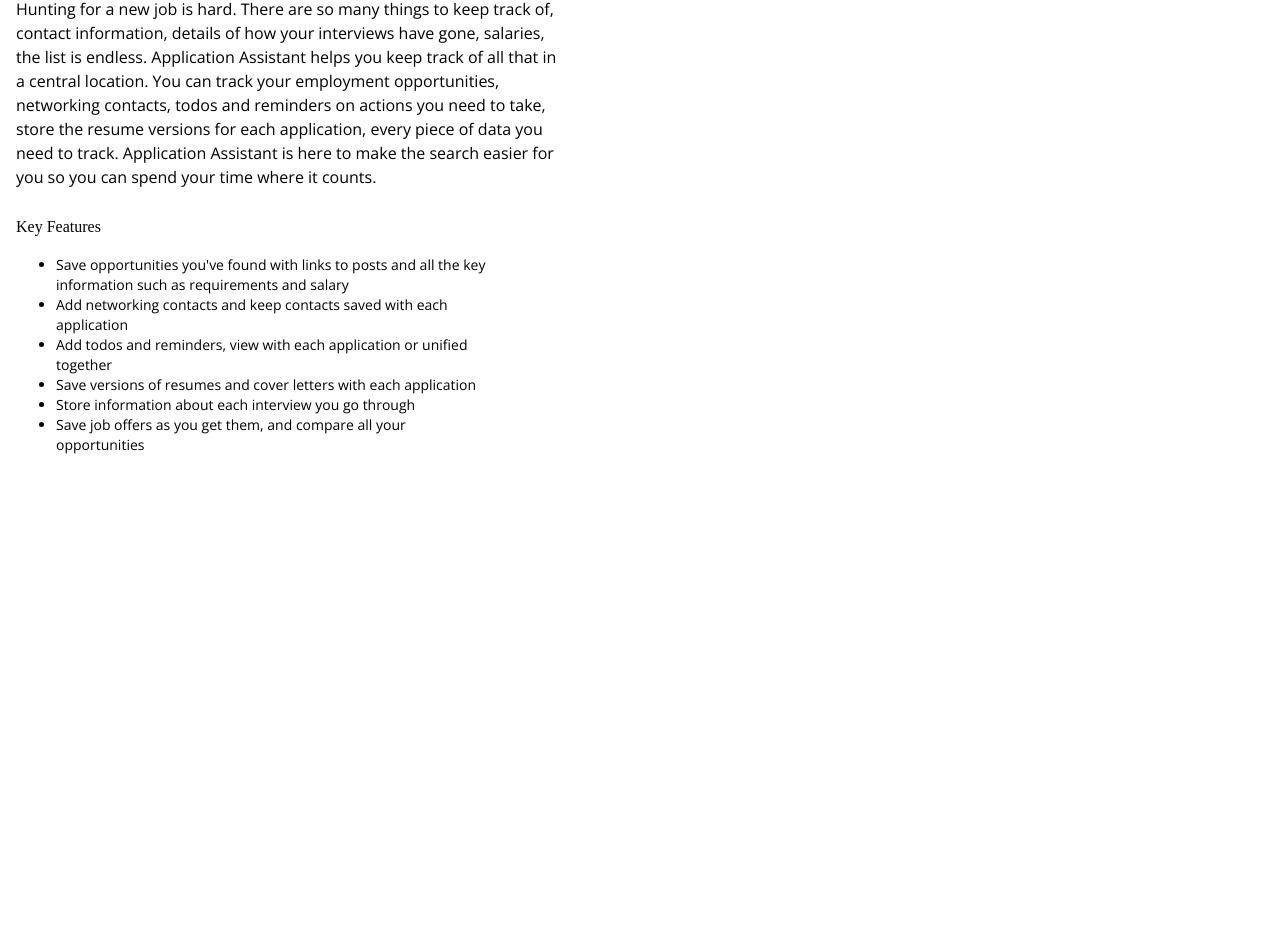
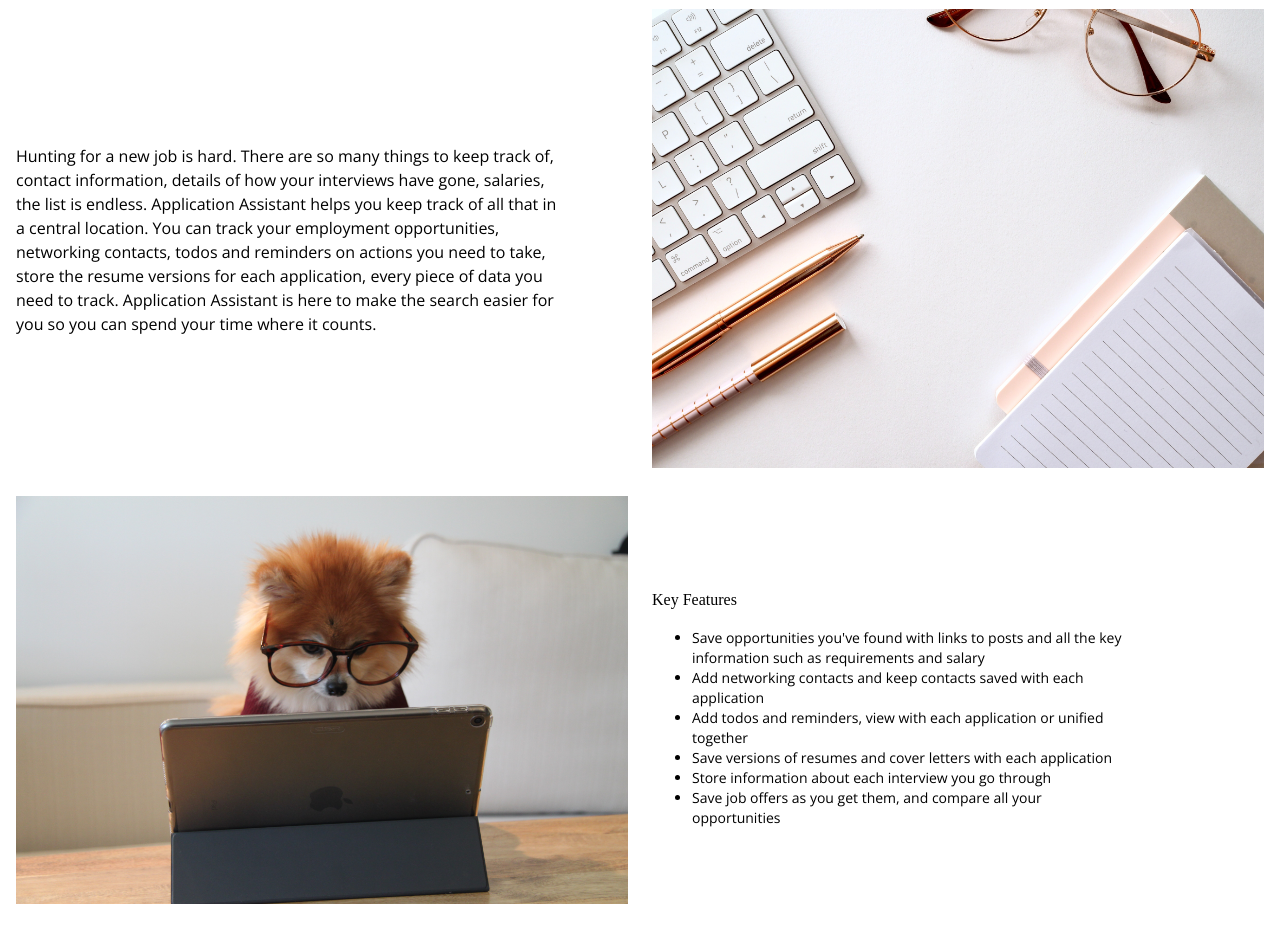
Before and after one commit to titanian229/applicationassistant, a React (Create React App) app in the folder client/: page / in a window 1280 px wide. Shown: the part 511-1454 px from the top of the page. Before the commit the page ends 1044 px from the top, so only its background shows below. Built offline with nearby package versions, Linux system fonts and the light colour scheme; a web font is replaced by a local one.

Commit message:
Added images to landing page on desktop version, with breakpoints to hide them.

```diff
--- a/client/src/components/NewUser/index.js
+++ b/client/src/components/NewUser/index.js
@@ -12,7 +12,7 @@ const useStyles = makeStyles((theme) => ({
     },
 }));
 
-const NewUser = (props) => {
+const NewUser = () => {
     // Greeting for new user if no applications present, explaining how to use application
     // USAGE => What it's for, what each page is, how to make a new application,
     // button to create a new application
--- a/client/src/pages/Home.js
+++ b/client/src/pages/Home.js
@@ -4,6 +4,9 @@ import { Grid, Box, Button, Typography } from '@material-ui/core';
 import { makeStyles } from '@material-ui/core/styles';
 
 import { useGlobalStore } from '../components/GlobalStore';
+
+import sideOneImage from './images/jess-bailey-q10VITrVYUM-unsplash.jpg';
+import sideTwoImage from './images/cookie-the-pom-gySMaocSdqs-unsplash.jpg';
 
 const useStyles = makeStyles((theme) => ({
     hero: {
@@ -46,6 +49,19 @@ const useStyles = makeStyles((theme) => ({
     margin: {
         marginTop: theme.spacing(3),
     },
+    searchOne: {},
+    sideOneImage: {
+        width: '100%',
+        [theme.breakpoints.down('sm')]: {
+            display: 'none',
+        },
+    },
+    sideTwoImage: {
+        width: '100%',
+        [theme.breakpoints.down('sm')]: {
+            display: 'none',
+        },
+    },
 }));
 
 const Home = () => {
@@ -72,19 +88,28 @@ const Home = () => {
                     )}
                 </Box>
             </Box>
-            <Box className={classes.bodyContainer}>
+            <Grid container spacing={3} alignItems="center" justify="center" className={classes.bodyContainer}>
+                <Grid item md={6}>
                     <Typography variant="body1" className={classes.body}>
                         Hunting for a new job is hard. There are so many things to keep track of, contact information,
-                    details of how your interviews have gone, salaries, the list is endless. Application Assistant helps
-                    you keep track of all that in a central location. You can track your employment opportunities,
-                    networking contacts, todos and reminders on actions you need to take, store the resume versions for
-                    each application, every piece of data you need to track. Application Assistant is here to make the
-                    search easier for you so you can spend your time where it counts.
+                        details of how your interviews have gone, salaries, the list is endless. Application Assistant
+                        helps you keep track of all that in a central location. You can track your employment
+                        opportunities, networking contacts, todos and reminders on actions you need to take, store the
+                        resume versions for each application, every piece of data you need to track. Application
+                        Assistant is here to make the search easier for you so you can spend your time where it counts.
                     </Typography>
+                </Grid>
+                <Grid item md={6}>
+                    <img src={sideOneImage} className={classes.sideOneImage} alt="Work Image" />
+                </Grid>
+                <Grid item md={6}>
+                    <img src={sideTwoImage} className={classes.sideTwoImage} alt="Hard at work" />
+                </Grid>
+                <Grid item md={6}>
                     <Typography variant="subtitle1" className={classes.margin}>
                         Key Features
                     </Typography>
-                <Typography variant="body2" className={classes.body} component='div'>
+                    <Typography variant="body2" className={classes.body} component="div">
                         <ul>
                             <li>
                                 Save opportunities you've found with links to posts and all the key information such as
@@ -97,7 +122,8 @@ const Home = () => {
                             <li>Save job offers as you get them, and compare all your opportunities</li>
                         </ul>
                     </Typography>
-            </Box>
+                </Grid>
+            </Grid>
         </div>
     );
 };
```
Lines whose indentation alone changed are shown as unchanged.
